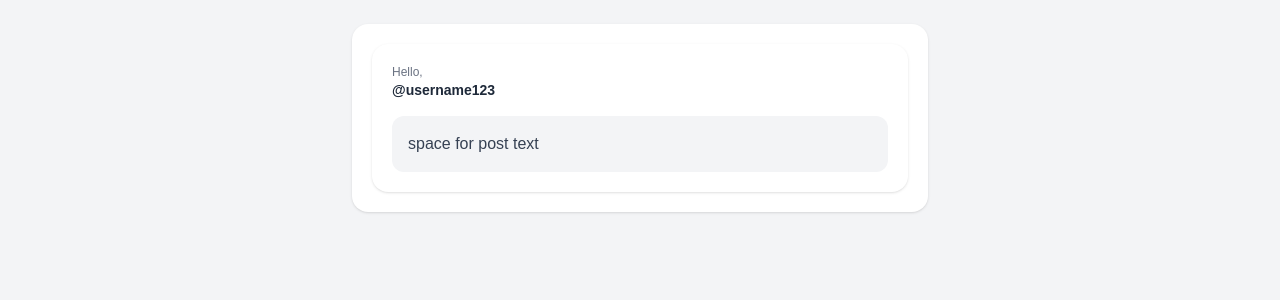
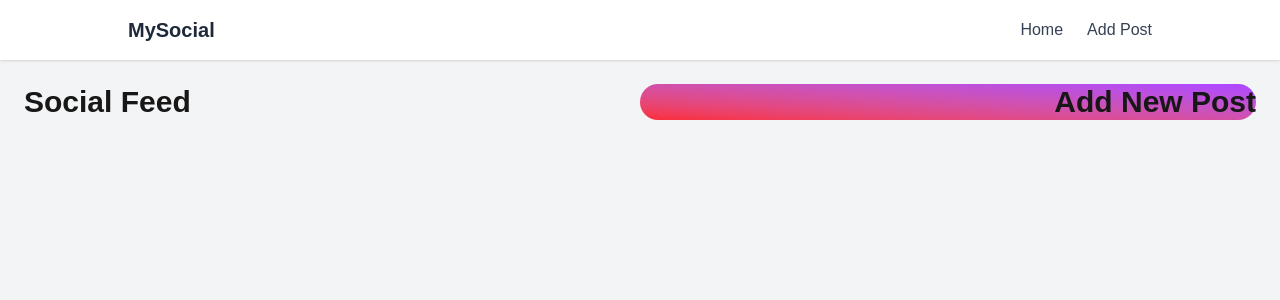
Before and after one commit to jonahkingcs/social-media-app, a Next.js app: page / in a window 1280 px wide. Shown: the top 300 px of the page. Built offline with nearby package versions, Linux system fonts and the light colour scheme.

Commit message:
added nav bar and changed hello to welcome back

```diff
--- a/index.html
+++ /dev/null
@@ -1,33 +0,0 @@
-<script src="https://cdn.tailwindcss.com"></script>
-
-<div class="min-h-screen bg-gray-100 p-6">
-
-  <!-- feed container -->
-  <div class="max-w-xl mx-auto space-y-4">
-
-    <!-- social card -->
-    <div class="bg-white rounded-2xl shadow-sm p-5 space-y-4">
-
-      <div class="bg-white rounded-2xl shadow-sm p-5 space-y-4">
-
-  <!-- header section -->
-  <div class="text-left">
-    <p class="text-xs text-gray-500">Hello,</p>
-    <p class="text-sm font-semibold text-gray-800">@username123</p>
-  </div>
-
-  <!-- post content -->
-  <div class="bg-gray-100 rounded-xl p-4 text-gray-700">
-    space for post text
-  </div>
-
-</div>
-
-
-</div>
-
-
-    </div>
-
-  </div>
-</div>
--- a/src/app/page.js
+++ b/src/app/page.js
@@ -1,35 +1,81 @@
-import Image from "next/image";
+"use client";
+
+import { useState, useEffect } from "react";
+import Navbar from "@/components/Navbar";
 
 export default function Home() {
+  const [posts, setPosts] = useState([]);
+
+  // Load posts once on page load
+  useEffect(() => {
+    const storedPosts = localStorage.getItem("posts");
+    if (storedPosts) {
+      setPosts(JSON.parse(storedPosts));
+    }
+  }, []);
+
+  // Like system (per-post)
+  const likePost = (postId) => {
+    const updatedPosts = posts.map((post) => {
+      if (post.id === postId) {
+        const liked = !post.liked;
+        const likes = liked ? post.likes + 1 : post.likes - 1;
+
+        return { ...post, liked, likes };
+      }
+      return post;
+    });
+
+    setPosts(updatedPosts);
+    localStorage.setItem("posts", JSON.stringify(updatedPosts));
+  };
+
   return (
-    <div>
-      <div className="min-h-screen bg-gray-100 p-6">
+    <div className="min-h-screen bg-gray-100">
 
+      {/* NAVBAR */}
+      <Navbar />
 
-        <div className="max-w-xl mx-auto space-y-4">
+      {/* PAGE CONTENT */}
+      <div className="p-6">
 
+        <div className="grid grid-cols-2">
+          <h1 className="text-3xl font-bold mb-4">Social Feed</h1>
+          <p className="text-3xl text-right font-bold mb-4 bg-gradient-to-tr from-red-500 to-purple-500 rounded-full">
+            Add New Post
+          </p>
+        </div>
 
-          <div className="bg-white rounded-2xl shadow-sm p-5 space-y-4">
-
-            <div className="bg-white rounded-2xl shadow-sm p-5 space-y-4">
-
+        <div className="mx-auto grid grid-cols-2 gap-8 px-12">
+          {posts.map((post) => (
+            <div
+              key={post.id}
+              className="bg-gradient-to-tr from-red-500 to-purple-500 rounded-2xl shadow-sm p-1 space-y-4"
+            >
+              <div className="bg-white rounded-xl shadow-sm p-5 space-y-4">
 
                 <div className="text-left">
-                <p className="text-xs text-gray-500">Hello,</p>
-                <p className="text-sm font-semibold text-gray-800">@username123</p>
+                  <p className="text-md text-gray-800">
+                    <b>Username:</b> {post.username}
+                  </p>
                 </div>
 
+                <div className="bg-gray-100 rounded-xl p-4 text-gray-700">
+                  {post.description}
+                </div>
 
-              <div className="bg-gray-100 rounded-xl p-4 text-gray-700">
-                space for post text
+                <div className="text-left">
+                  <p
+                    className="text-md text-gray-500 pl-2 cursor-pointer"
+                    onClick={() => likePost(post.id)}
+                  >
+                    Likes: {post.likes}
+                  </p>
                 </div>
 
               </div>
-
-
             </div>
-
-
+          ))}
         </div>
 
       </div>
--- a/src/app/post/page.js
+++ b/src/app/post/page.js
@@ -3,8 +3,8 @@ import PostForm from "@/components/PostForm";
 export default function Post() {
   return (
     <div className="p-4 text-md text-black">
-        <div className="text-center text-xl text-white bg-gradient-to-r from-purple-400 via-pink-500 to-red-500 rounded-full w-48">
-            <h2>Submit a new post</h2>
+        <div className="w-full m-4 grid place-items-center">
+            <h2 className="text-center p-4 text-xl text-white bg-gradient-to-r from-purple-400 via-pink-500 to-red-500 rounded-full">Submit a new post</h2>
         </div>
         <PostForm />
     </div>
--- /dev/null
+++ b/src/components/Navbar.jsx
@@ -0,0 +1,31 @@
+export default function Navbar() {
+  return (
+    <nav className="bg-white shadow-sm p-4">
+      <div className="max-w-5xl mx-auto flex items-center justify-between">
+
+        {/* Logo / Brand */}
+        <h1 className="text-xl font-bold text-gray-800">
+          MySocial
+        </h1>
+
+        {/* Navigation Links */}
+        <div className="flex items-center space-x-6">
+          <a
+            href="/"
+            className="text-gray-700 hover:text-black transition"
+          >
+            Home
+          </a>
+
+          <a
+            href="/add-post"
+            className="text-gray-700 hover:text-black transition"
+          >
+            Add Post
+          </a>
+        </div>
+
+      </div>
+    </nav>
+  );
+}
```
Lines whose indentation alone changed are shown as unchanged.
